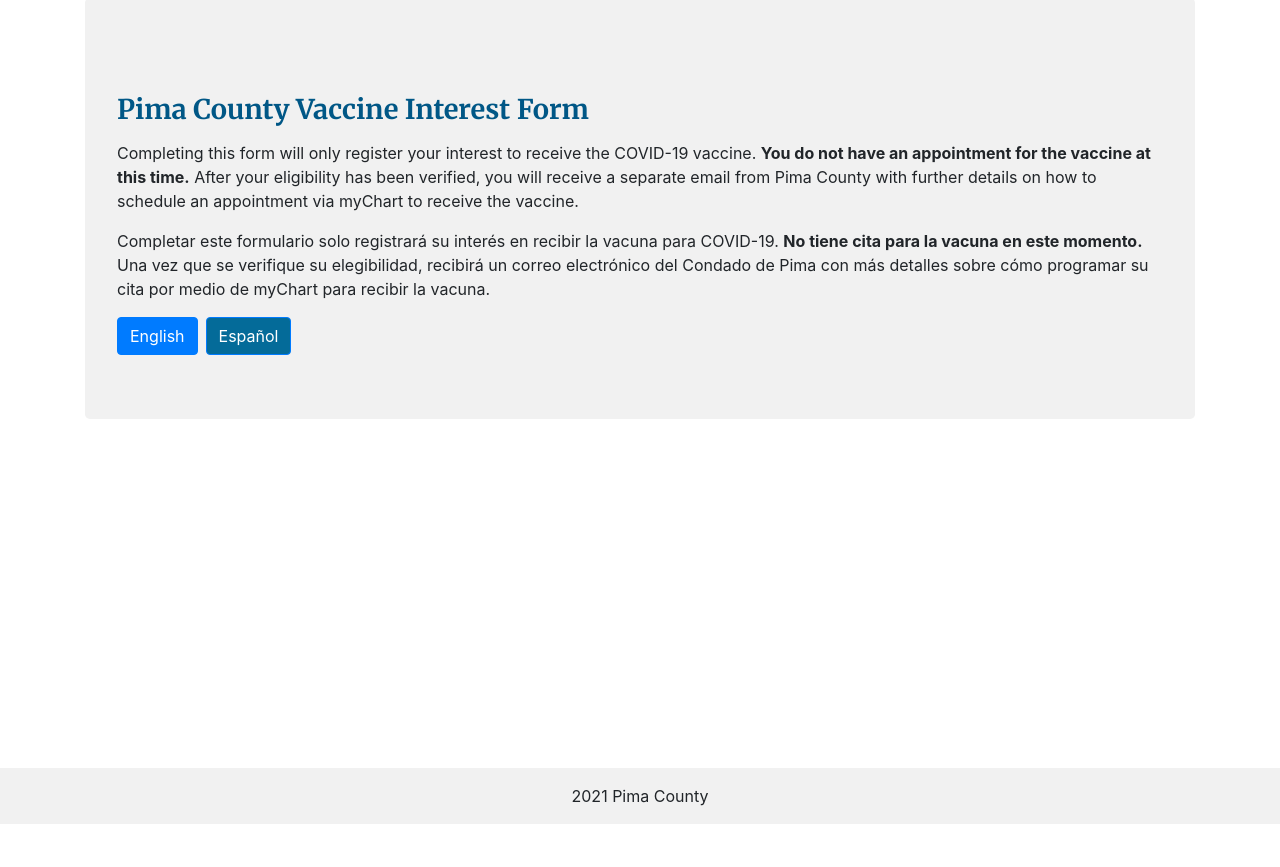
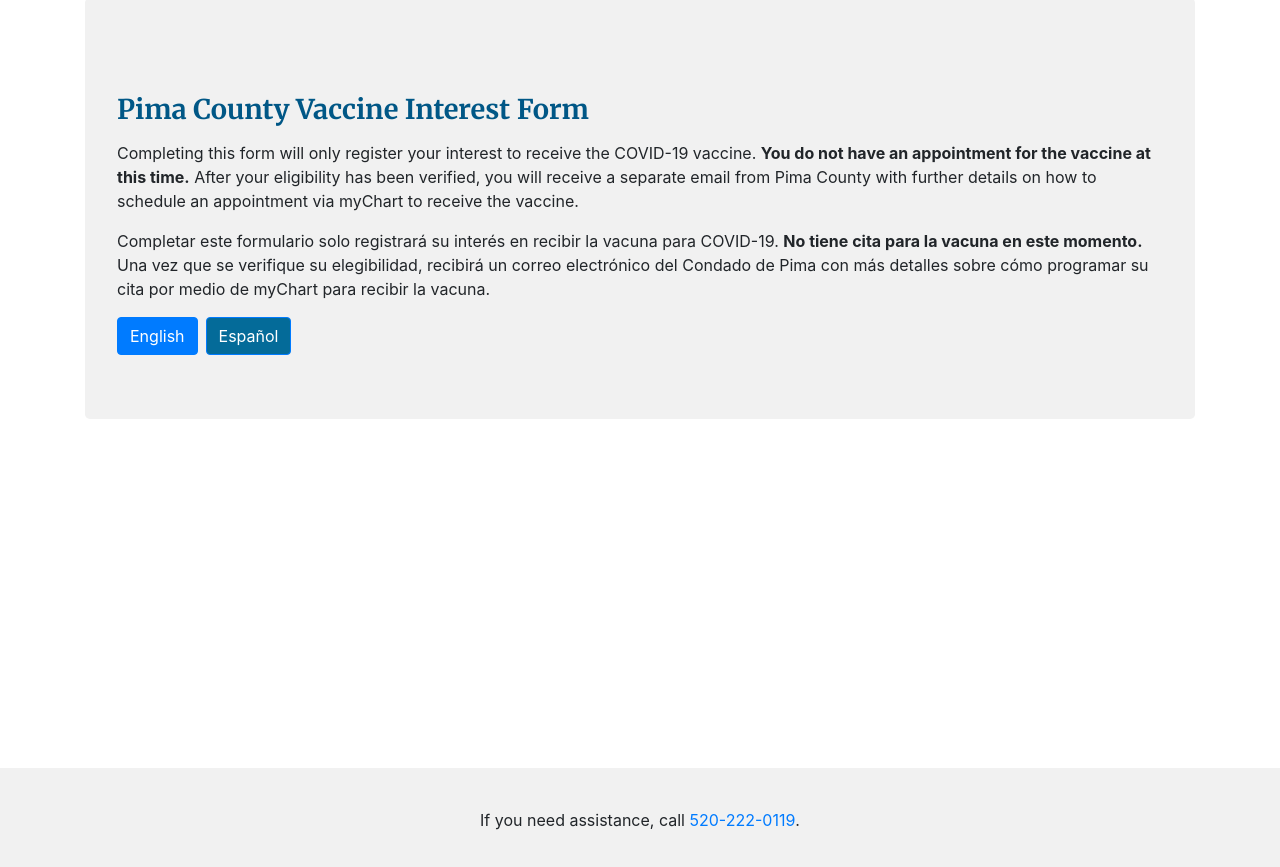
Before and after one commit to ua-data7/ua-pchd-react, a React (Create React App) app: page / in a window 1280 px wide. Shown: the part 183-1050 px from the top of the page. Before the commit the page ends 1007 px from the top, so only its background shows below. Built offline with nearby package versions, Linux system fonts and the light colour scheme; what aws-amplify would draw is missing.

Commit message:
update footer text

```diff
--- a/src/App.js
+++ b/src/App.js
@@ -96,9 +96,9 @@
         </div>
 
         <footer className='footer mt-auto py-3 pc-color-gray-lightest'>
-          <div className="row">
-            <div className="container centered">
-              2021 Pima County
+          <div className="row centered">
+            <div className="container centered m-4">
+              If you need assistance, call&nbsp;<a href="tel:520-222-0119">520-222-0119</a>.
             </div>
           </div>
         </footer>
```
